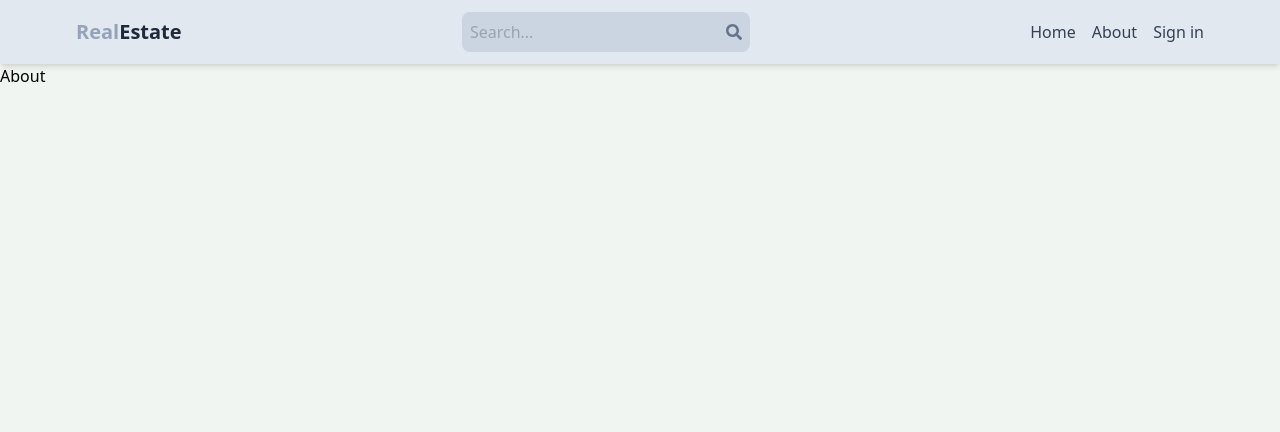
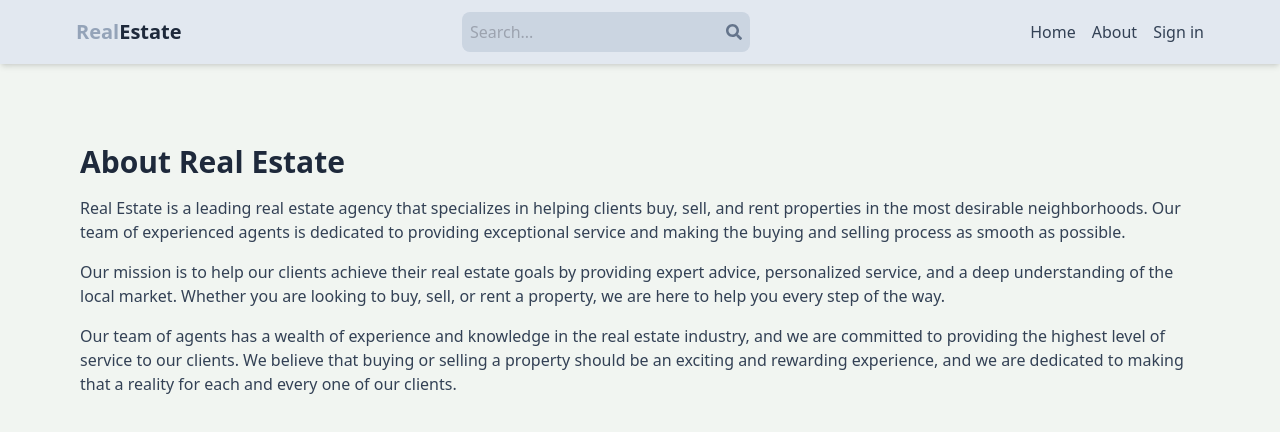
Before and after one commit to amitmungare/RealEstate, a React (Vite) app in the folder client/: page /about in a window 1280 px wide. Shown: the top 432 px of the page. Built offline with nearby package versions, Linux system fonts and the light colour scheme.

Commit message:
complete about page

```diff
--- a/client/src/pages/About.jsx
+++ b/client/src/pages/About.jsx
@@ -2,6 +2,13 @@
 
 export default function About() {
   return (
-    <div>About</div>
+    <div className='py-20 px-4 max-w-6xl mx-auto'>
+      <h1 className='text-3xl font-bold mb-4 text-slate-800'>About Real Estate</h1>
+      <p className='mb-4 text-slate-700'>Real Estate is a leading real estate agency that specializes in helping clients buy, sell, and rent properties in the most desirable neighborhoods. Our team of experienced agents is dedicated to providing exceptional service and making the buying and selling process as smooth as possible.</p>
+      <p className='mb-4 text-slate-700'>
+      Our mission is to help our clients achieve their real estate goals by providing expert advice, personalized service, and a deep understanding of the local market. Whether you are looking to buy, sell, or rent a property, we are here to help you every step of the way.
+      </p>
+      <p className='mb-4 text-slate-700'>Our team of agents has a wealth of experience and knowledge in the real estate industry, and we are committed to providing the highest level of service to our clients. We believe that buying or selling a property should be an exciting and rewarding experience, and we are dedicated to making that a reality for each and every one of our clients.</p>
+    </div>
   )
 }
```
